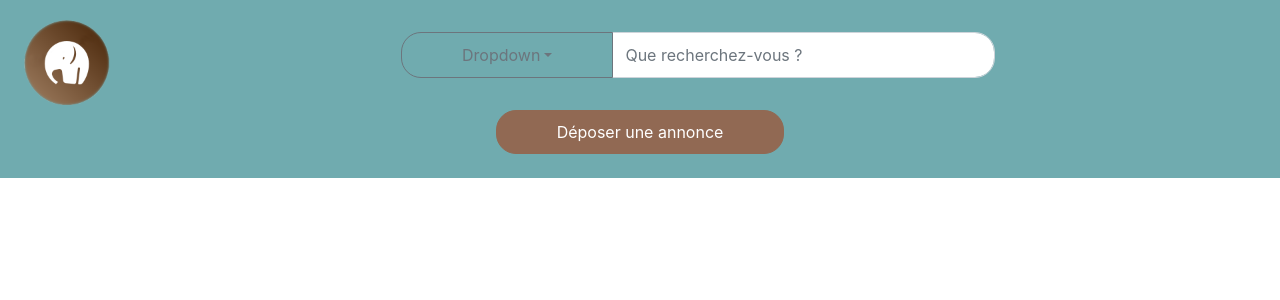
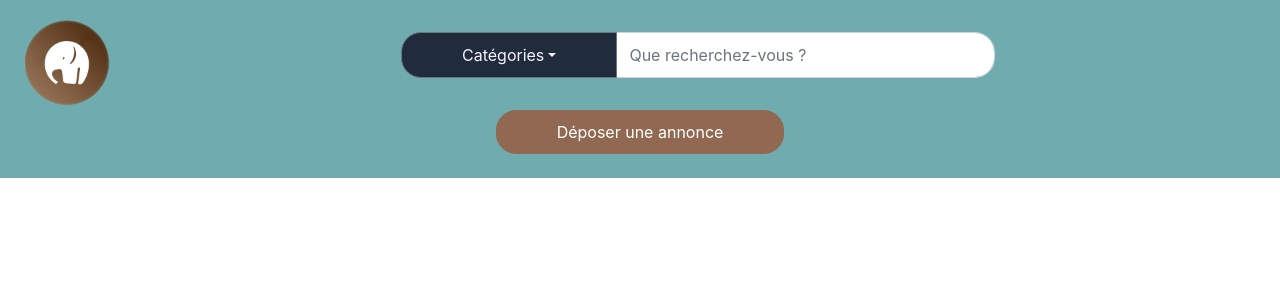
Before and after one commit to n3wborn/annonces, a PHP site: page /application/templates/index.html in a window 1280 px wide. Shown: the top 300 px of the page. Run offline with PHP 8.4, Linux system fonts and the light colour scheme; style sheets or scripts are compiled from the project's sources.

Commit message:
Update - Change colors

```diff
--- a/application/templates/index.html
+++ b/application/templates/index.html
@@ -26,7 +26,7 @@
 
             <div class="input-group mb-3 mx-auto order-0 col-md-6">
                 <div class="input-group-prepend">
-                  <button class="btn btn-outline-secondary dropdown-toggle" type="button" data-toggle="dropdown" aria-haspopup="true" aria-expanded="false">Dropdown</button>
+                  <button class="btn btn-outline-secondary dropdown-toggle" type="button" data-toggle="dropdown" aria-haspopup="true" aria-expanded="false">Catégories</button>
                   <div class="dropdown-menu">
                       <a class="dropdown-item" href="#">Affaires pro</a>
                       <a class="dropdown-item" href="#">Animaux</a>
--- a/public/css/style.scss
+++ b/public/css/style.scss
@@ -29,3 +29,11 @@ nav{
     }
 
 }
+
+.input-group-prepend{
+
+    .btn{
+        background-color: #202C3C;
+        color: $magnolia;
+    }
+}
```
